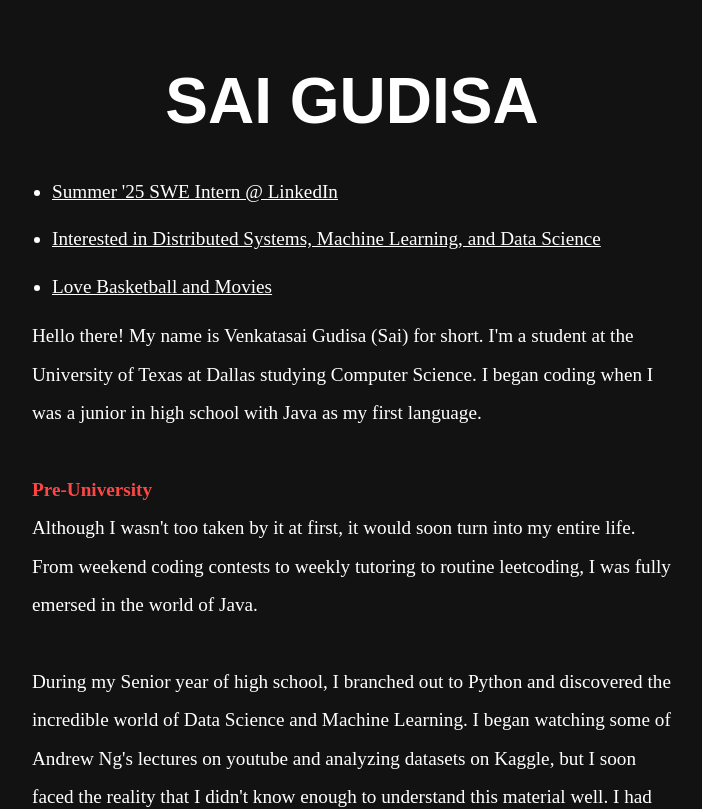
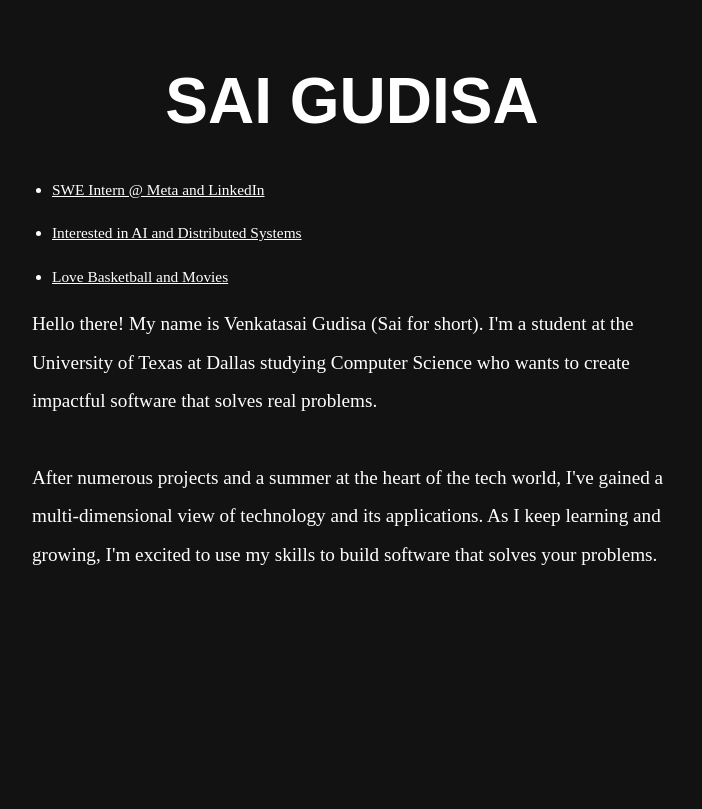
Before and after one commit to saigudisa6/website, a Next.js app: page /components/BioPage in a window 1280 px wide. Shown: the top 809 px of the page, without its empty margins (288-990 px from the left). Built offline with nearby package versions, Linux system fonts and the light colour scheme.

Commit message:
feat: new project

```diff
--- a/pages/components/BioPage.module.css
+++ b/pages/components/BioPage.module.css
@@ -19,7 +19,7 @@
 .list{
     display: flex;
     flex-direction: column;
-    font-size: 1.5vw;
+    font-size: 1.2vw;
     font-style:normal;
     width: 50%;
     height: 15vw;
--- a/pages/components/BioPage.tsx
+++ b/pages/components/BioPage.tsx
@@ -5,16 +5,23 @@ const BioPage = () => {
         <div className={`${styles.textColor}`}>
                 <h1 className={styles.russoOneRegular}>SAI GUDISA</h1>
                 <ul className={styles.list}>
-                    <li>Summer '25 SWE Intern @ LinkedIn</li>
-                    <li>Interested in Distributed Systems, Machine Learning, and Data Science</li>
+                    <li>SWE Intern @ Meta and LinkedIn</li>
+                    <li>Interested in AI and Distributed Systems</li>
                     <li>Love Basketball and Movies</li>
                 </ul>
                 <p className={styles.description}>
-                    Hello there! My name is Venkatasai Gudisa (Sai) for short.
-                    I'm a student at the University of Texas at Dallas studying Computer Science.
-                    I began coding when I was a junior in high school with Java as my first language.
+                    Hello there! My name is Venkatasai Gudisa (Sai for short).
+                    I'm a student at the University of Texas at Dallas studying Computer Science who wants to create impactful software that solves real problems.
 
                     <br/>
+                    <br/>
+
+                    After numerous projects and a summer at the heart of the tech world, I've gained a multi-dimensional view of technology and its applications.
+                    As I keep learning and growing, I'm excited to use my skills to build software that solves your problems.
+
+                    <br/>
+
+                    {/* <br/>
                     <br/>
                     <b className={styles.subhead}>
                         Pre-University
@@ -65,7 +72,7 @@ const BioPage = () => {
 
                     Although I didn't branch into any new concepts like I did in year 1, I loved building on my understanding and practicing what I was learning.
                     On that theme, as the year came to an end, I started focusing more on preparing for my internship, which will involve a lot of Rust and Go programming.
-                    I'm incredibly grateful that I get to prusue my passion of distributed systems programming at my internship and am very excited for the summer.
+                    I'm incredibly grateful that I get to prusue my passion of distributed systems programming at my internship and am very excited for the summer. */}
                 </p>
         </div>
     )
--- a/pages/components/CenterCard.tsx
+++ b/pages/components/CenterCard.tsx
@@ -12,7 +12,7 @@ const CenterCard = () => {
                 <div className={`${styles.leftside}`}>
                     <div>
                         <div className={`${styles.name} ${styles.russoOneRegular}`}>VENKATA<span className={styles.shortname}>SAI</span> GUDISA</div>
-                        <div className={`${styles.tag} ${styles.russoOneRegular}`}>Building software that makes life better.</div>
+                        <div className={`${styles.tag} ${styles.russoOneRegular}`}>Software Engineer Intern at Meta and LinkedIn.</div>
                     </div>
                     <div className={`${styles.links}`}>
                         <Link className={`${styles.navlink} ${styles.promptRegular}`} href='/projects'>projects</Link>
--- a/pages/components/ProjectCard.module.css
+++ b/pages/components/ProjectCard.module.css
@@ -23,7 +23,7 @@
     color: #ff4545;
 }
 
-@media(max-width: 450px){
+@media(max-width: 1080px){
     .card{
         height: 70vw;
         width: 80vw;
--- a/pages/projects.module.css
+++ b/pages/projects.module.css
@@ -10,7 +10,7 @@
 
 
 
-@media(max-width: 450px){
+@media(max-width: 1080px){
     .projectsContainer{
         width: 100%;
         height: 60%;
```
Also changed, not shown: pages/projects.tsx (+7 -1 lines).
